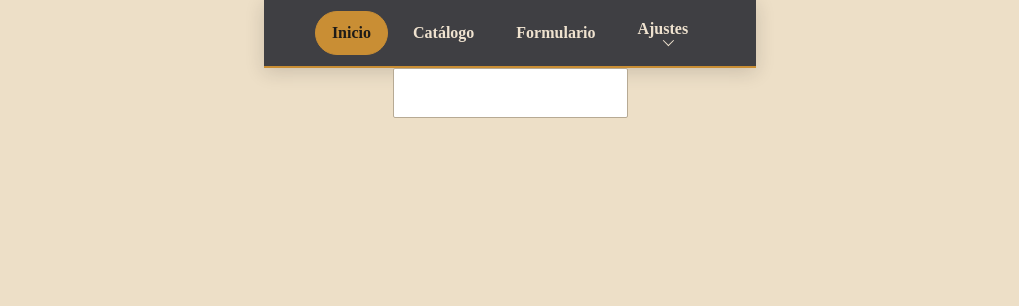
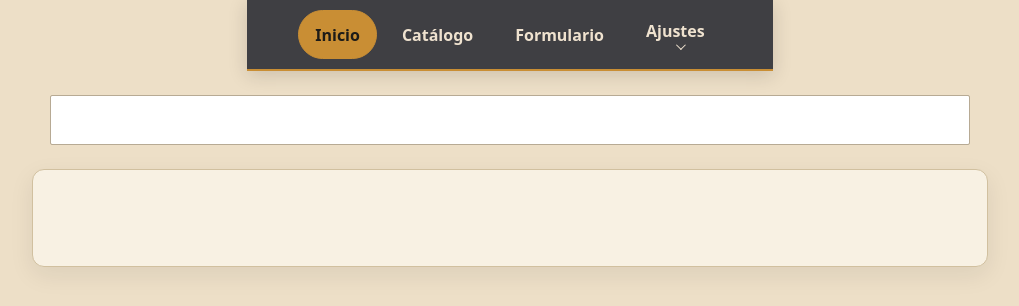
Before and after one commit to LastraMigue/BookVerse, a PHP site: page /inicio.php in a window 1280 px wide. Shown: the top 306 px of the page, without its empty margins (130-1149 px from the left). Run offline with PHP 8.4, Linux system fonts and the light colour scheme.

Commit message:
Boostrap applied in styles.css #7

```diff
--- a/inicio.php
+++ b/inicio.php
@@ -4,31 +4,33 @@
     <meta charset="UTF-8">
     <meta name="viewport" content="width=device-width, initial-scale=1.0">
     <title></title>
+    <!-- Bootstrap -->
+    <link href="https://cdn.jsdelivr.net/npm/bootstrap@5.3.3/dist/css/bootstrap.min.css" rel="stylesheet">
     <link rel="stylesheet" href="styles.css">
 </head>
 <body class="pagina-inicio">
-    <header class="barra-superior barra-inicio">
-        <nav class="enlaces-superiores" aria-label="Enlaces a las páginas">
-            <a href="inicio.php" aria-current="page">Inicio</a>
-            <a href="catalogo.php">Catálogo</a>
-            <a href="FormularioLibro.php">Formulario</a>
+    <header class="barra-superior barra-inicio navbar navbar-dark">
+        <nav class="enlaces-superiores navbar-nav ms-auto" aria-label="Enlaces a las páginas">
+            <a class="nav-link" href="inicio.php" aria-current="page">Inicio</a>
+            <a class="nav-link" href="catalogo.php">Catálogo</a>
+            <a class="nav-link" href="FormularioLibro.php">Formulario</a>
             <details class="ajustes-navbar">
                 <summary>Ajustes</summary>
                 <div>
-                    <a href="MisListas.php">Listas</a>
-                    <a href="IniciarSesion.php">Login</a>
+                    <a class="nav-link" href="MisListas.php">Listas</a>
+                    <a class="nav-link" href="IniciarSesion.php">Login</a>
                 </div>
             </details>
         </nav>
     </header>
-    <main class="contenido-principal-inicio">
-        <form class="contenedor-busqueda busqueda-inicio" role="search" action="catalogo.php" method="post">
-            <input class="busqueda" name="q" type="search" aria-label="">
+    <main class="contenido-principal-inicio container py-4">
+        <form class="contenedor-busqueda busqueda-inicio mb-4" role="search" action="catalogo.php" method="post">
+            <input class="busqueda form-control" name="q" type="search" aria-label="Buscar">
         </form>
-        <section class="destacado-del-mes">
-            <h1 id="home-title"></h1>
-            <div class="distribucion-destacado">
-                <div class="detalles-destacado">
+        <section class="destacado-del-mes card p-4">
+            <h1 class="mb-3" id="home-title"></h1>
+            <div class="distribucion-destacado row">
+                <div class="detalles-destacado col-12 col-md-8">
                     <p class="rotulo-destacado"></p>
                     <h2></h2>
                     <p class="autor-destacado"></p>
--- a/styles.css
+++ b/styles.css
@@ -378,6 +378,7 @@ body * {
 .barra-inicio .enlaces-superiores {
     width: auto;
     margin-left: auto;
+    flex-direction: row;
     flex-wrap: wrap;
     gap: 8px;
 }
@@ -489,21 +490,33 @@ body * {
 }
 
 .contenido-principal-inicio {
+    max-width: 980px;
 }
 
 .destacado-del-mes {
+    border: 1px solid #d1c09f;
+    border-radius: 12px;
+    background: #f8f1e3;
+    box-shadow: 0 8px 24px rgba(29, 27, 25, .08);
 }
 
 .destacado-del-mes>h1 {
+    color: #3f3f43;
+    font-size: clamp(1.6rem, 4vw, 2.25rem);
 }
 
 .distribucion-destacado {
+    gap: 16px;
 }
 
 .detalles-destacado {
+    padding: 8px;
 }
 
 .rotulo-destacado {
+    color: #a47121;
+    font-weight: 700;
+    text-transform: uppercase;
 }
 
 .detalles-destacado h2 {
```
